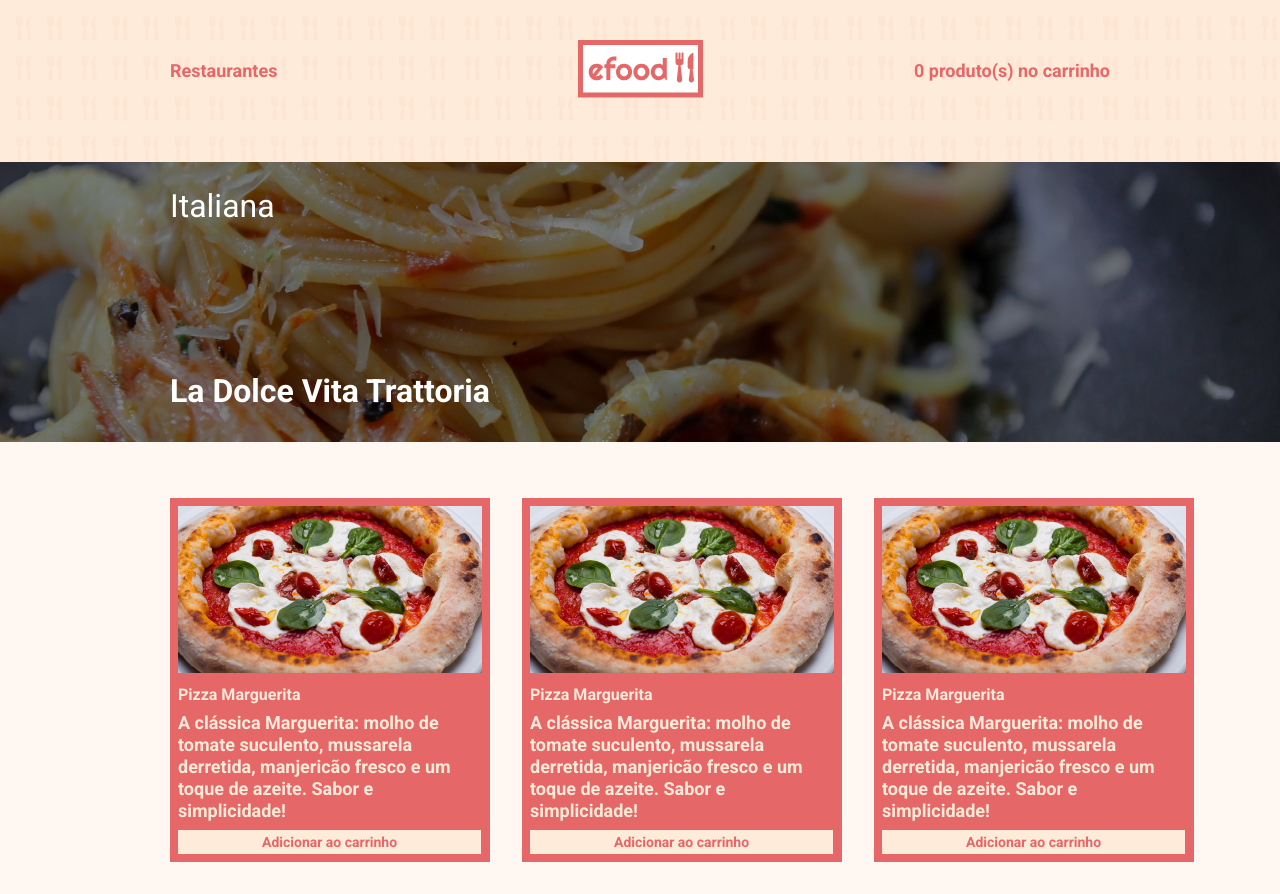
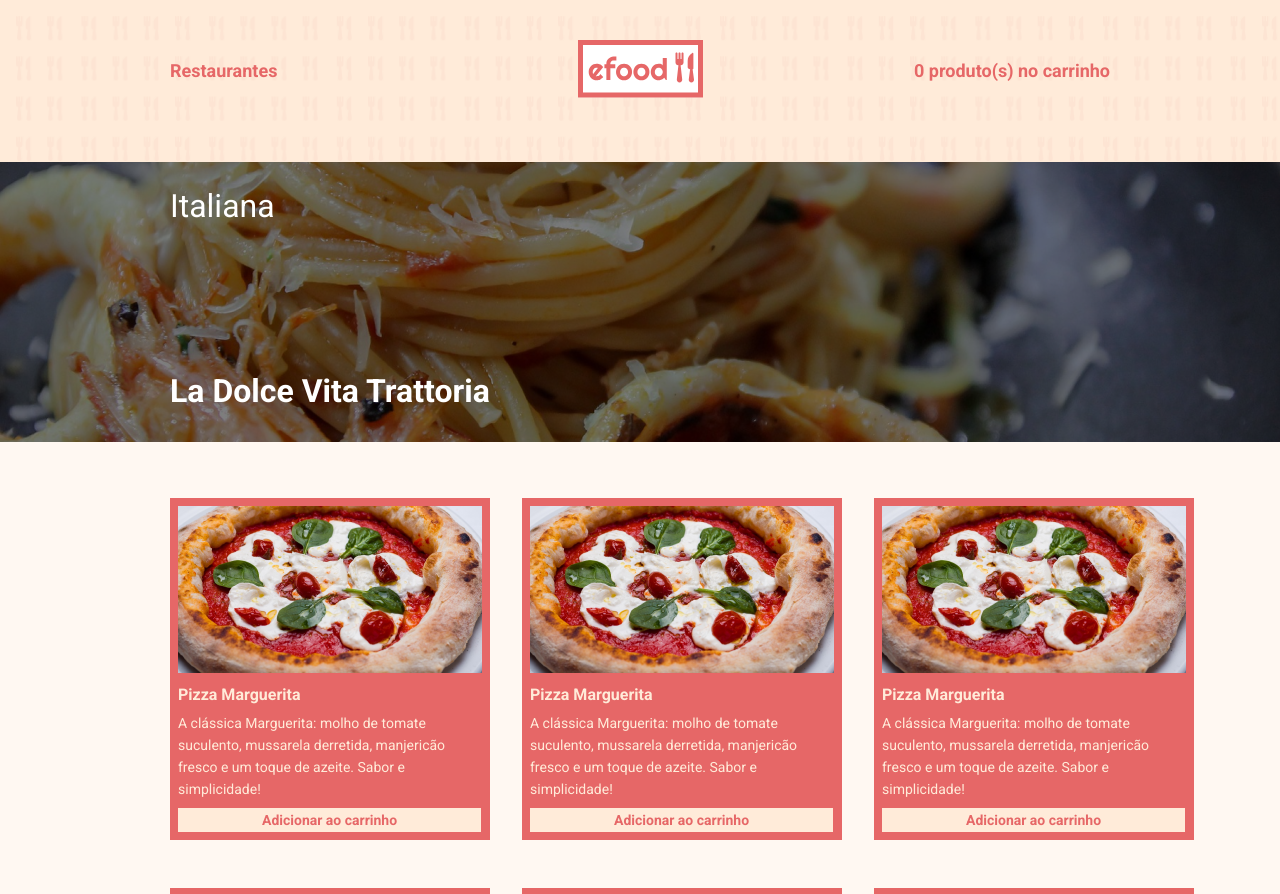
Before and after one commit to diasbrunodev/efood, a React (Create React App) app: page /italiana in a window 1280 px wide. Shown: the top 894 px of the page. Built offline with nearby package versions, Linux system fonts and the light colour scheme.

Commit message:
alteração dimensões e cores de componentes 21/12/23-09:28

```diff
--- a/src/App.tsx
+++ b/src/App.tsx
@@ -1,5 +1,5 @@
 import { BrowserRouter } from 'react-router-dom'
-import { GlobalCss } from './styles'
+import { GlobalCss } from './styles/styles'
 import { Rotas } from './routes'
 import { Footer } from './components/Footer'
 
--- a/src/components/Button/styles.ts
+++ b/src/components/Button/styles.ts
@@ -1,7 +1,7 @@
 import { Link } from 'react-router-dom'
 import styled from 'styled-components'
 import { Props } from '.'
-import { cores } from '../../styles'
+import { cores } from '../../styles/styles'
 
 export const ButtonContainer = styled(Link)<Props>`
   background-color: ${(props) =>
--- a/src/components/Footer/styles.ts
+++ b/src/components/Footer/styles.ts
@@ -1,5 +1,5 @@
 import styled from 'styled-components'
-import { cores } from '../../styles'
+import { cores } from '../../styles/styles'
 
 export const FooterContainer = styled.div`
   background-color: ${cores.backgroundFooter};
--- a/src/components/ProductHome/styles.ts
+++ b/src/components/ProductHome/styles.ts
@@ -1,5 +1,5 @@
 import styled from 'styled-components'
-import { cores } from '../../styles'
+import { cores } from '../../styles/styles'
 
 export const Card = styled.div`
   position: relative;
@@ -27,6 +27,7 @@ export const DivTitle = styled.div`
 
   h3 {
     font-size: 18px;
+    font-weight: 700;
   }
 `
 
--- a/src/components/ProductItaliana/index.tsx
+++ b/src/components/ProductItaliana/index.tsx
@@ -1,6 +1,5 @@
+import { Card, CardDescriptionLaDolce, Descricao } from './styles'
 import { Button } from '../Button'
-
-import { Card, CardDescription } from './styles'
 
 export type Props = {
   title: string
@@ -11,14 +10,12 @@ export type Props = {
 export const ProductItaliana = ({ image, title, description }: Props) => (
   <Card>
     <img src={image} alt={title} />
-    <CardDescription>
+    <CardDescriptionLaDolce>
       <h3>{title}</h3>
-      <p>{description}</p>
-      <div>
-        <Button type="carrinho" to="/carrinho" title="Adicionar ao carrinho">
-          Adicionar ao carrinho
-        </Button>
-      </div>
-    </CardDescription>
+      <Descricao>{description}</Descricao>
+      <Button type="carrinho" to="/carrinho" title="Adicionar ao carrinho">
+        Adicionar ao carrinho
+      </Button>
+    </CardDescriptionLaDolce>
   </Card>
 )
--- a/src/components/ProductItaliana/styles.ts
+++ b/src/components/ProductItaliana/styles.ts
@@ -1,5 +1,5 @@
 import styled from 'styled-components'
-import { cores } from '../../styles'
+import { cores } from '../../styles/styles'
 
 export const Card = styled.div`
   width: 320px;
@@ -13,17 +13,17 @@ export const Card = styled.div`
   }
 `
 
-export const CardDescription = styled.div`
+export const CardDescriptionLaDolce = styled.div`
   h3 {
     margin-bottom: 8px;
     font-size: 16px;
     font-weight: 900;
   }
+`
 
-  p {
-    font-size: 14px;
-    font-weight: 400;
-    line-height: 22px;
-    margin-bottom: 8px;
-  }
+export const Descricao = styled.p`
+  line-height: 22px;
+  margin-bottom: 8px;
+  font-size: 14px;
+  font-weight: 400;
 `
--- a/src/components/ProductsListItaliana/index.tsx
+++ b/src/components/ProductsListItaliana/index.tsx
@@ -4,6 +4,7 @@ import {
   Carrinho,
   ContainerItaliana,
   ContainerList,
+  ContainerRestauranteCarrinho,
   Imagem,
   Italiana,
   LaDolce,
@@ -21,12 +22,14 @@ export type Props = {
 export const ProductsListItaliana = ({ dishesMenuItaliana }: Props) => (
   <ContainerItaliana>
     <Header />
+    <ContainerRestauranteCarrinho>
       <Restaurantes>
         <p>Restaurantes</p>
       </Restaurantes>
       <Carrinho>
         <p>0 produto(s) no carrinho</p>
       </Carrinho>
+    </ContainerRestauranteCarrinho>
     <Imagem style={{ backgroundImage: `url(${fundoItaliana})` }}>
       <Italiana>
         <p>Italiana</p>
--- a/src/components/ProductsListItaliana/styles.ts
+++ b/src/components/ProductsListItaliana/styles.ts
@@ -1,8 +1,19 @@
 import styled from 'styled-components'
-import { cores } from '../../styles'
+import { cores } from '../../styles/styles'
 
 export const ContainerList = styled.section`
   padding: 80px 170px 72px;
+`
+
+export const ContainerItaliana = styled.div`
+  position: relative;
+`
+
+export const ContainerRestauranteCarrinho = styled.div`
+  p {
+    font-size: 18px;
+    font-weight: 900;
+  }
 `
 
 export const Restaurantes = styled.div`
@@ -17,15 +28,6 @@ export const Carrinho = styled.div`
   position: absolute;
   top: 60px;
   right: 170px;
-`
-
-export const ContainerItaliana = styled.div`
-  position: relative;
-
-  p {
-    font-size: 18px;
-    font-weight: 900;
-  }
 `
 
 export const Imagem = styled.div`
--- a/src/components/Tag/styles.ts
+++ b/src/components/Tag/styles.ts
@@ -1,6 +1,6 @@
 import styled from 'styled-components'
 import { Props } from '.'
-import { cores } from '../../styles'
+import { cores } from '../../styles/styles'
 
 export const TagContainer = styled.div<Props>`
   background-color: ${cores.colorFontMain};
```
Also changed, not shown: src/styles/styles.ts (renamed from src/styles/index.ts). Lines whose indentation alone changed are shown as unchanged.
